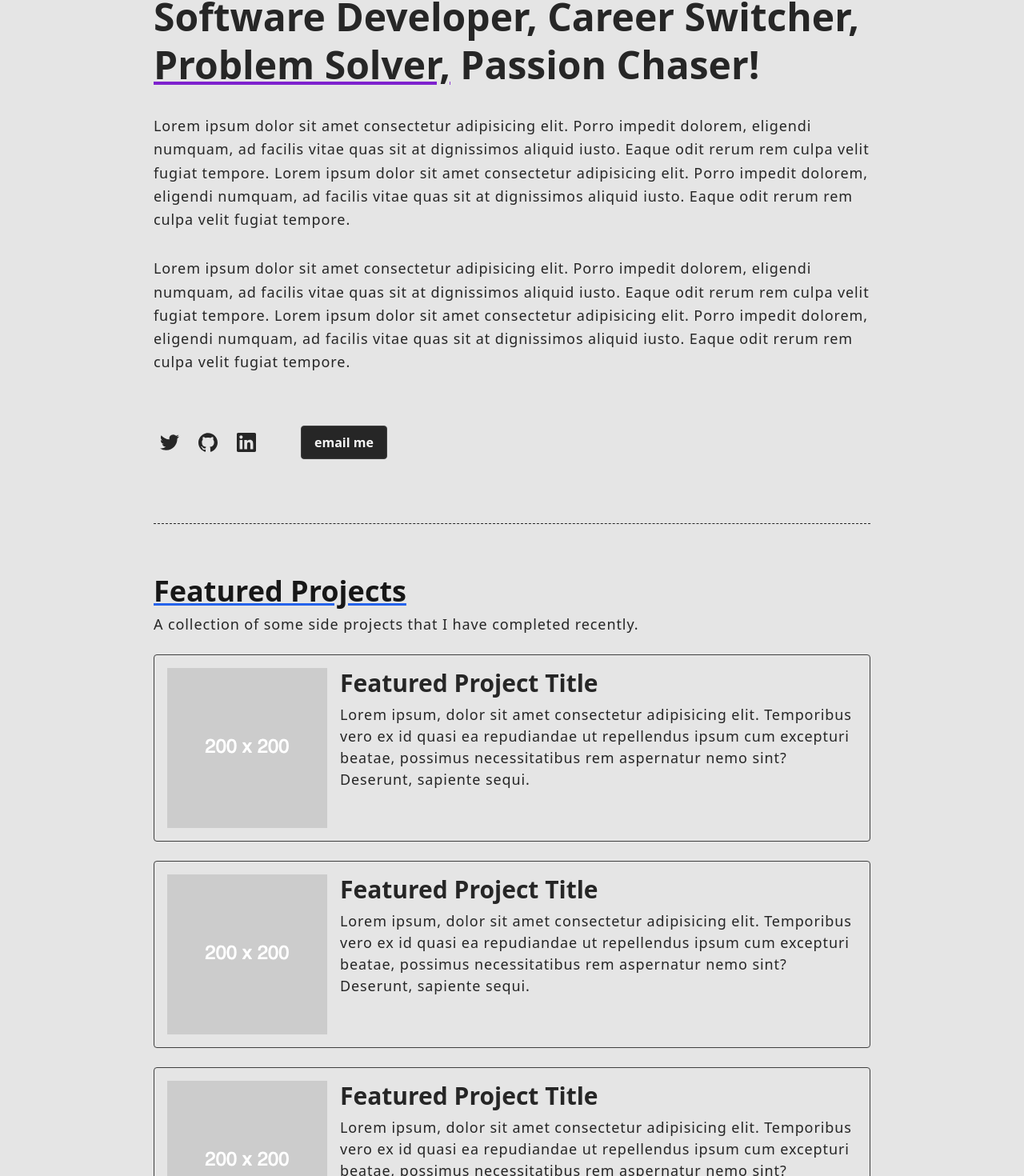
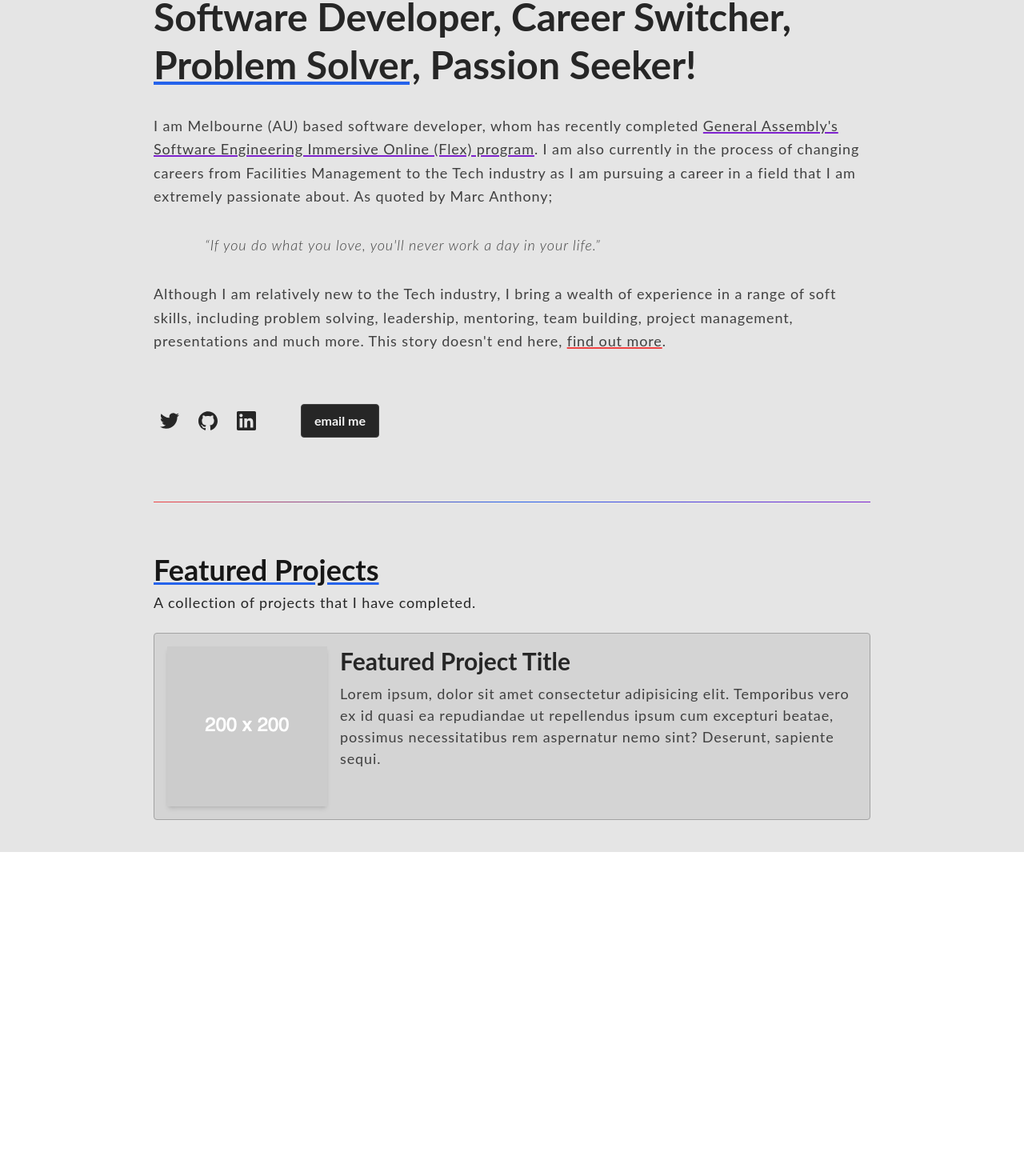
Before and after one commit to mattgrah-am/portfolio-v2, a React (Create React App) app: page / in a window 1280 px wide. Shown: the part 286-1756 px from the top of the page at 80% size. After the commit the page ends 1351 px from the top, so only its background shows below. Built offline with nearby package versions, Linux system fonts and the light colour scheme.

Commit message:
complete home page

```diff
--- a/src/componets/Featured.tsx
+++ b/src/componets/Featured.tsx
@@ -4,50 +4,22 @@ import dummy from "../img/dummy_200x200.png";
 export const Featured = () => {
   return (
     <>
-      <hr className="mt-20 border-dashed border-neutral-800 dark:border-neutral-200" />
+      <div className="hr mt-20"></div>
       <Link to="/projects">
         <h2 className="mt-16 text-4xl font-bold underline decoration-blue-600">
           Featured Projects
         </h2>
       </Link>
       <p className="mt-2 text-lg leading-normal tracking-wider text-neutral-800 dark:text-neutral-300">
-        A collection of some side projects that I have completed recently.
+        A collection of projects that I have completed.
       </p>
-      <div className="my-6 flex gap-4 rounded border border-neutral-700 p-4">
-        <img src={dummy} alt="" />
+      <div className="my-6 flex gap-4 rounded border border-neutral-400 bg-neutral-300 p-4 dark:border-neutral-700 dark:bg-neutral-800">
+        <img className="shadow-md" src={dummy} alt="" />
         <div>
           <h3 className="text-3xl font-bold leading-tight text-neutral-800 dark:text-neutral-200">
             Featured Project Title
           </h3>
-          <p className="mt-2 text-lg leading-normal tracking-wider text-neutral-800 dark:text-neutral-300">
-            Lorem ipsum, dolor sit amet consectetur adipisicing elit. Temporibus
-            vero ex id quasi ea repudiandae ut repellendus ipsum cum excepturi
-            beatae, possimus necessitatibus rem aspernatur nemo sint? Deserunt,
-            sapiente sequi.
-          </p>
-        </div>
-      </div>
-      <div className="my-6 flex gap-4 rounded border border-neutral-700 p-4">
-        <img src={dummy} alt="" />
-        <div>
-          <h3 className="text-3xl font-bold leading-tight text-neutral-800 dark:text-neutral-200">
-            Featured Project Title
-          </h3>
-          <p className="mt-2 text-lg leading-normal tracking-wider text-neutral-800 dark:text-neutral-300">
-            Lorem ipsum, dolor sit amet consectetur adipisicing elit. Temporibus
-            vero ex id quasi ea repudiandae ut repellendus ipsum cum excepturi
-            beatae, possimus necessitatibus rem aspernatur nemo sint? Deserunt,
-            sapiente sequi.
-          </p>
-        </div>
-      </div>
-      <div className="my-6 flex gap-4 rounded border border-neutral-700 p-4">
-        <img src={dummy} alt="" />
-        <div>
-          <h3 className="text-3xl font-bold leading-tight text-neutral-800 dark:text-neutral-200">
-            Featured Project Title
-          </h3>
-          <p className="mt-2 text-lg leading-normal tracking-wider text-neutral-800 dark:text-neutral-300">
+          <p className="mt-2 text-lg leading-normal tracking-wider text-neutral-700 dark:text-neutral-300">
             Lorem ipsum, dolor sit amet consectetur adipisicing elit. Temporibus
             vero ex id quasi ea repudiandae ut repellendus ipsum cum excepturi
             beatae, possimus necessitatibus rem aspernatur nemo sint? Deserunt,
--- a/src/componets/Header.tsx
+++ b/src/componets/Header.tsx
@@ -6,7 +6,7 @@ export const Header = () => {
       <div className="fixed top-0 h-1 w-full bg-gradient-to-r from-red-500 via-blue-600 to-purple-700"></div>
       <div className="fixed top-1 mb-10 flex w-full items-center justify-between border-b border-neutral-300 bg-neutral-200/80 py-3 px-10 backdrop-blur-lg dark:border-neutral-700 dark:bg-neutral-900/80">
         <a href="/">
-          <h1 className="m-2 justify-self-start p-0 text-4xl font-bold tracking-tighter text-neutral-900 dark:text-neutral-100">
+          <h1 className="m-2 justify-self-start p-0 text-4xl font-extrabold tracking-tighter text-neutral-900 dark:text-neutral-100">
             mg.
           </h1>
         </a>
--- a/src/componets/Home.tsx
+++ b/src/componets/Home.tsx
@@ -1,3 +1,4 @@
+import { Link } from "react-router-dom";
 import { Featured } from "./Featured";
 import { Social } from "./Social";
 
@@ -10,24 +11,40 @@ export const Home = () => {
       </h1>
       <h2 className="mt-4 text-5xl font-bold leading-tight text-neutral-800 dark:text-neutral-200">
         Software Developer, Career Switcher,{" "}
-        <span className="underline decoration-purple-700">Problem Solver,</span>{" "}
-        Passion Chaser!
+        <span className="underline decoration-blue-600">Problem Solver,</span>{" "}
+        Passion Seeker!
       </h2>
-      <p className="mt-8 text-lg leading-relaxed tracking-wider text-neutral-800 dark:text-neutral-300">
-        Lorem ipsum dolor sit amet consectetur adipisicing elit. Porro impedit
-        dolorem, eligendi numquam, ad facilis vitae quas sit at dignissimos
-        aliquid iusto. Eaque odit rerum rem culpa velit fugiat tempore. Lorem
-        ipsum dolor sit amet consectetur adipisicing elit. Porro impedit
-        dolorem, eligendi numquam, ad facilis vitae quas sit at dignissimos
-        aliquid iusto. Eaque odit rerum rem culpa velit fugiat tempore.
+      <p className="mt-8 text-lg leading-relaxed tracking-wider text-neutral-700 dark:text-neutral-300">
+        I am Melbourne (AU) based software developer, whom has recently
+        completed{" "}
+        <a
+          href="https://generalassemb.ly/education/software-engineering-immersive-remote-flex"
+          target="_blank"
+          rel="noopener noreferrer"
+          className="underline decoration-purple-700 decoration-2 hover:no-underline"
+        >
+          General Assembly's Software Engineering Immersive Online (Flex)
+          program
+        </a>
+        . I am also currently in the process of changing careers from Facilities
+        Management to the Tech industry as I am pursuing a career in a field
+        that I am extremely passionate about. As quoted by Marc Anthony;
+        <p className="mt-8 ml-16 font-light italic">
+          “If you do what you love, you'll never work a day in your life.”
+        </p>
       </p>
-      <p className="mt-8 text-lg leading-relaxed tracking-wider text-neutral-800 dark:text-neutral-300">
-        Lorem ipsum dolor sit amet consectetur adipisicing elit. Porro impedit
-        dolorem, eligendi numquam, ad facilis vitae quas sit at dignissimos
-        aliquid iusto. Eaque odit rerum rem culpa velit fugiat tempore. Lorem
-        ipsum dolor sit amet consectetur adipisicing elit. Porro impedit
-        dolorem, eligendi numquam, ad facilis vitae quas sit at dignissimos
-        aliquid iusto. Eaque odit rerum rem culpa velit fugiat tempore.
+      <p className="mt-8 text-lg leading-relaxed tracking-wider text-neutral-700 dark:text-neutral-300">
+        Although I am relatively new to the Tech industry, I bring a wealth of
+        experience in a range of soft skills, including problem solving,
+        leadership, mentoring, team building, project management, presentations
+        and much more. This story doesn't end here,{" "}
+        <Link
+          to="/about"
+          className="underline decoration-red-500 decoration-2 hover:no-underline"
+        >
+          find out more
+        </Link>
+        .
       </p>
 
       <Social />
--- a/src/styles/tailwind.css
+++ b/src/styles/tailwind.css
@@ -1,6 +1,14 @@
 @tailwind base;
 @tailwind components;
 @tailwind utilities;
+
+@import url("https://fonts.googleapis.com/css2?family=Lato:ital,wght@0,100;0,300;0,400;0,700;0,900;1,100;1,300;1,400;1,700;1,900&display=swap");
+
+@layer base {
+  html {
+    font-family: "Lato", sans-serif;
+  }
+}
 
 .btn {
   @apply rounded bg-neutral-200 py-1.5 px-3 font-bold text-neutral-900 hover:bg-neutral-800 hover:text-neutral-100 dark:bg-neutral-900 dark:text-neutral-100 dark:hover:bg-neutral-700;
@@ -14,6 +22,10 @@
   @apply mx-auto max-w-4xl pt-36;
 }
 
+.hr {
+  @apply h-px w-full bg-gradient-to-r from-red-500 via-blue-600 to-purple-700;
+}
+
 .linkedin {
   color: #0a66c2;
 }
```
